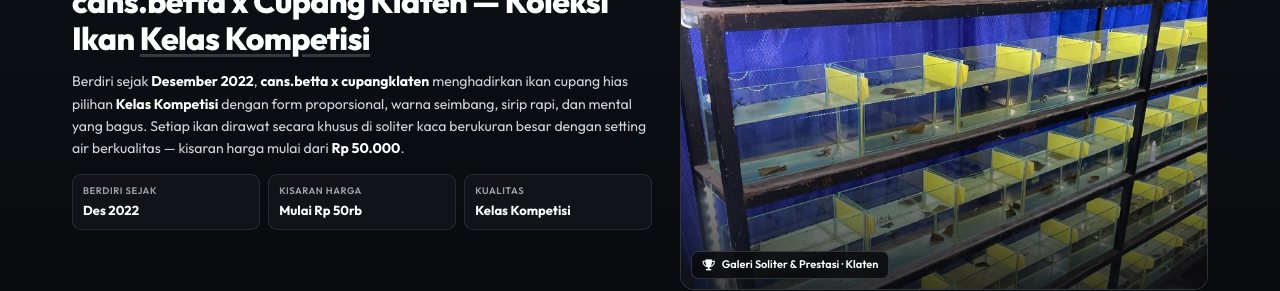
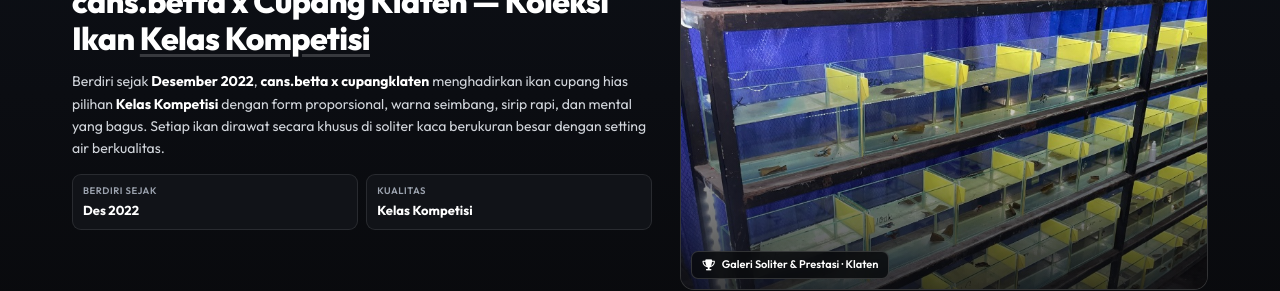
Before and after one commit to adityaa-z/cupangklaten, a Next.js app: page / in a window 1280 px wide. Shown: the part 205-496 px from the top of the page. Built offline with nearby package versions, Linux system fonts and the light colour scheme; no server answers; the database is empty.

Commit message:
Hapus tulisan kisaran harga mulai Rp 50rb pada hero halaman utama

```diff
--- a/src/app/game/soliter.css
+++ b/src/app/game/soliter.css
@@ -202,7 +202,7 @@
 
 .ck-hero-metrics {
   display: grid;
-  grid-template-columns: repeat(3, 1fr);
+  grid-template-columns: repeat(2, 1fr);
   gap: 8px;
   margin-top: 2px;
 }
--- a/src/components/StudioHero.js
+++ b/src/components/StudioHero.js
@@ -39,7 +39,7 @@ export default function StudioHero() {
             <p className="ck-hero-desc">
               Berdiri sejak <strong>Desember 2022</strong>, <strong>cans.betta x cupangklaten</strong> menghadirkan ikan cupang hias pilihan
               <strong> Kelas Kompetisi</strong> dengan form proporsional, warna seimbang, sirip rapi, dan mental yang bagus. Setiap ikan dirawat
-              secara khusus di soliter kaca berukuran besar dengan setting air berkualitas — kisaran harga mulai dari <strong>Rp 50.000</strong>.
+              secara khusus di soliter kaca berukuran besar dengan setting air berkualitas.
             </p>
 
             {/* Key Breeder Highlights */}
@@ -47,10 +47,6 @@ export default function StudioHero() {
               <div className="ck-hero-metric">
                 <span className="ck-hero-metric-label">Berdiri Sejak</span>
                 <strong className="ck-hero-metric-val">Des 2022</strong>
-              </div>
-              <div className="ck-hero-metric">
-                <span className="ck-hero-metric-label">Kisaran Harga</span>
-                <strong className="ck-hero-metric-val">Mulai Rp 50rb</strong>
               </div>
               <div className="ck-hero-metric">
                 <span className="ck-hero-metric-label">Kualitas</span>
```
